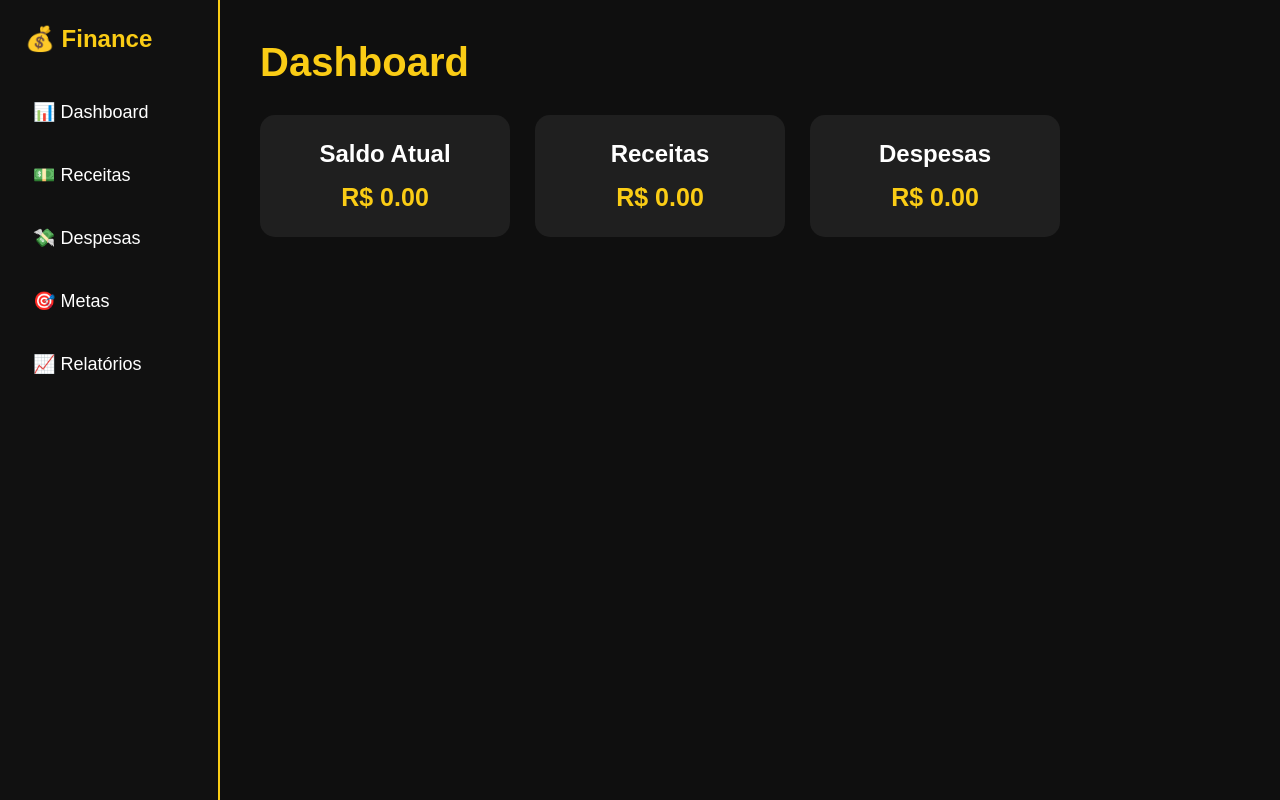
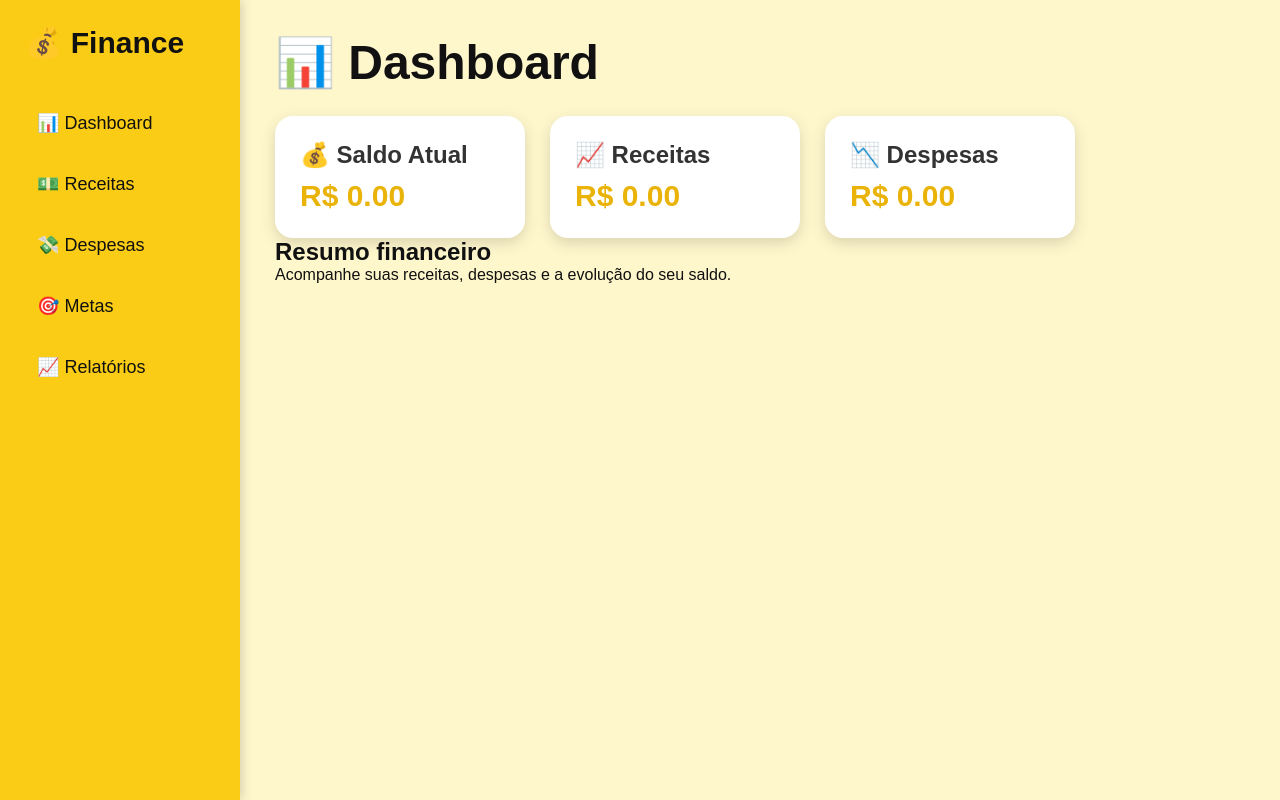
Before and after one commit to ArthurWgirao/Controle-Financeiro-Pessoal, a Flask app: page / in a window 1280 px wide. Run offline with Flask 3, Linux system fonts and the light colour scheme; data that the repository does not hold is empty.

```diff
--- a/app.py
+++ b/app.py
@@ -29,7 +29,7 @@ def obter_resumo():
 
     for tipo, valor in transacoes:
 
-        if tipo == "receita":
+        if tipo.lower() == "receita":
             receitas += valor
 
         else:
@@ -39,9 +39,28 @@ def obter_resumo():
 
     return receitas, despesas, saldo
 
+def testar_banco():
+
+    conexao = conectar()
+    cursor = conexao.cursor()
+
+    cursor.execute("""
+        SELECT *
+        FROM transacoes
+    """)
+
+    dados = cursor.fetchall()
+
+    print("DADOS DO BANCO:")
+    print(dados)
+
+    conexao.close()
+
 # Dashboard
 @app.route("/")
 def dashboard():
+
+    testar_banco()
 
     receitas, despesas, saldo = obter_resumo()
 
@@ -53,13 +72,38 @@ def dashboard():
     )
 
 # Receitas
+
+def buscar_receitas():
+
+    conexao = conectar()
+    cursor = conexao.cursor()
+
+    cursor.execute("""
+        SELECT id, descricao, categoria, valor, data
+        FROM transacoes
+        WHERE tipo = 'receita'
+    """)
+
+
+    receitas = cursor.fetchall()
+
+    print("RECEITAS:", receitas)
+
+
+    conexao.close()
+
+    return receitas
+
 @app.route("/receitas")
 def receitas():
 
-    return render_template("receitas.html")
+    lista_receitas = buscar_receitas()
 
-# Despesas
-@app.route("/despesas")
+    return render_template(
+        "receitas.html",
+        receitas=lista_receitas
+    )
+
 def despesas():
 
     return render_template("despesas.html")
@@ -79,3 +123,20 @@ def relatorios():
 
 if __name__ == "__main__":
     app.run(debug=True)
+
+
+def testar_banco():
+
+    conexao = conectar()
+    cursor = conexao.cursor()
+
+    cursor.execute("""
+        SELECT id, tipo, valor, categoria, descricao, data
+        FROM transacoes
+    """)
+
+    dados = cursor.fetchall()
+
+    print(dados)
+
+    conexao.close()
--- a/static/css/style.css
+++ b/static/css/style.css
@@ -1,6 +1,6 @@
-/* ============================= */
-/* RESET GERAL */
-/* ============================= */
+/* ========================= */
+/* RESET */
+/* ========================= */
 
 * {
     margin: 0;
@@ -9,109 +9,116 @@
 }
 
 
-/* ============================= */
-/* CORPO DA PÁGINA */
-/* ============================= */
+/* ========================= */
+/* BODY */
+/* ========================= */
 
 body {
-    background-color: #0f0f0f;
-    color: white;
+    display: flex;
+    background-color: #FFF7CC;
+    color: #111;
     font-family: Arial, sans-serif;
-    display: flex;
 }
 
 
-/* ============================= */
+/* ========================= */
 /* SIDEBAR */
-/* ============================= */
+/* ========================= */
 
 .sidebar {
-    width: 220px;
+    width: 240px;
     height: 100vh;
-    background-color: #111111;
+
+    background-color: #FACC15;
+
     padding: 25px;
-    border-right: 2px solid #facc15;
+
+    box-shadow: 3px 0 10px rgba(0,0,0,0.15);
 }
 
 
 .sidebar h2 {
-    color: #facc15;
     margin-bottom: 40px;
+    font-size: 30px;
 }
 
 
-/* Remove bolinhas da lista */
 .sidebar ul {
     list-style: none;
 }
 
 
-/* Espaçamento entre os itens */
 .sidebar li {
-    margin-bottom: 25px;
+    margin-bottom: 15px;
 }
 
 
-/* Links do menu */
 .sidebar a {
-    color: white;
+    display: block;
+
+    padding: 12px;
+
     text-decoration: none;
+
+    color: #111;
+
     font-size: 18px;
 
-    display: block;
-    padding: 8px;
-
-    border-radius: 8px;
+    border-radius: 10px;
 
     transition: 0.3s;
 }
 
 
-/* Efeito ao passar o mouse */
 .sidebar a:hover {
-    color: #facc15;
-    background-color: #1f1f1f;
+    background-color: #111;
+    color: #FACC15;
 }
 
 
-/* ============================= */
-/* ÁREA DE CONTEÚDO */
-/* ============================= */
+/* ========================= */
+/* CONTEÚDO */
+/* ========================= */
 
 .content {
     flex: 1;
-    padding: 40px;
+    padding: 35px;
 }
 
 
 .content h1 {
-    color: #facc15;
-    margin-bottom: 30px;
-    font-size: 40px;
+    font-size: 48px;
+    margin-bottom: 25px;
+
+    color: #111;
 }
 
 
-/* ============================= */
-/* CARDS DO DASHBOARD */
-/* ============================= */
+/* ========================= */
+/* CARDS */
+/* ========================= */
 
 .cards {
+
     display: flex;
+
     gap: 25px;
+
     flex-wrap: wrap;
 }
 
 
 .card {
+
     width: 250px;
 
-    background-color: #1f1f1f;
+    background-color: white;
 
     padding: 25px;
 
-    border-radius: 15px;
+    border-radius: 18px;
 
-    text-align: center;
+    box-shadow: 0 5px 15px rgba(0,0,0,0.15);
 
     transition: 0.3s;
 }
@@ -123,13 +130,62 @@ body {
 
 
 .card h2 {
-    margin-bottom: 15px;
-    color: white;
+    color: #333;
+
+    margin-bottom: 10px;
 }
 
 
 .card p {
-    color: #facc15;
-    font-size: 25px;
+    color: #EAB308;
+
+    font-size: 30px;
+
     font-weight: bold;
 }
+
+
+/* ========================= */
+/* TABELAS */
+/* ========================= */
+
+.tabela {
+
+    width: 100%;
+
+    border-collapse: collapse;
+
+    background-color: white;
+
+    border-radius: 15px;
+
+    overflow: hidden;
+
+    box-shadow: 0 4px 12px rgba(0,0,0,0.15);
+}
+
+
+.tabela th {
+
+    background-color: #FACC15;
+
+    color: #111;
+
+    padding: 15px;
+
+    text-align: left;
+}
+
+
+.tabela td {
+
+    padding: 15px;
+
+    border-bottom: 1px solid #ddd;
+}
+
+
+.tabela tr:hover {
+
+    background-color: #FFF7CC;
+}
--- a/templates/base.html
+++ b/templates/base.html
@@ -20,7 +20,7 @@
 <body>
 
 
-    <div class="sidebar">
+        <div class="sidebar">
 
         <h2>
             💰 Finance
@@ -48,7 +48,6 @@
                 <a href="/relatorios">📈 Relatórios</a>
             </li>
 
-
         </ul>
 
     </div>
--- a/templates/dashboard.html
+++ b/templates/dashboard.html
@@ -2,49 +2,46 @@
 
 {% block conteudo %}
 
-<h1>
-    Dashboard
-</h1>
+<h1>📊 Dashboard</h1>
 
 <div class="cards">
 
+    <div class="card">
+        <h2>💰 Saldo Atual</h2>
+        <p>R$ {{ "%.2f"|format(saldo) }}</p>
+    </div>
+
 
     <div class="card">
-
-        <h2>
-            Saldo Atual
-        </h2>
-
-        <p>
-            R$ {{ "%.2f"|format(saldo) }}
-        </p>
-
+        <h2>📈 Receitas</h2>
+        <p>R$ {{ "%.2f"|format(receitas) }}</p>
     </div>
 
-    <div class="card">
-
-        <h2>
-            Receitas
-        </h2>
-
-        <p>
-            R$ {{ "%.2f"|format(receitas) }}
-        </p>
-
-    </div>
 
     <div class="card">
-
-        <h2>
-            Despesas
-        </h2>
-
-        <p>
-            R$ {{ "%.2f"|format(despesas) }}
-        </p>
-
+        <h2>📉 Despesas</h2>
+        <p>R$ {{ "%.2f"|format(despesas) }}</p>
     </div>
 
 </div>
 
+
+<!-- Espaço para futuras funcionalidades -->
+
+<section class="dashboard-extra">
+
+    <h2>Resumo financeiro</h2>
+
+    <p>
+        Acompanhe suas receitas, despesas e a evolução do seu saldo.
+    </p>
+
+    <!-- Futuramente:
+        - Últimas transações
+        - Gráficos com Chart.js
+        - Metas de gastos
+    -->
+
+</section>
+
 {% endblock %}
```
Also changed, not shown: templates/receitas.html (+25 -1 lines).
